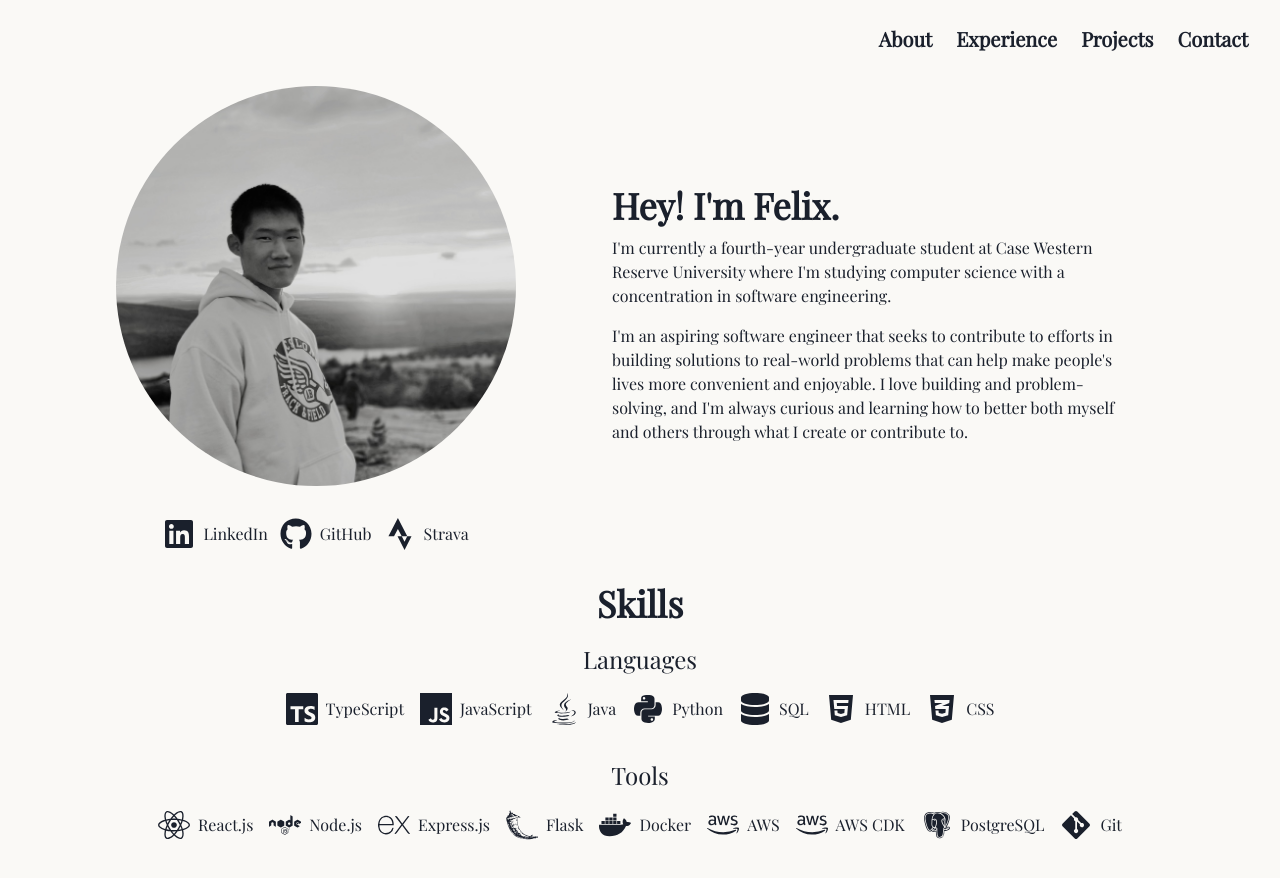
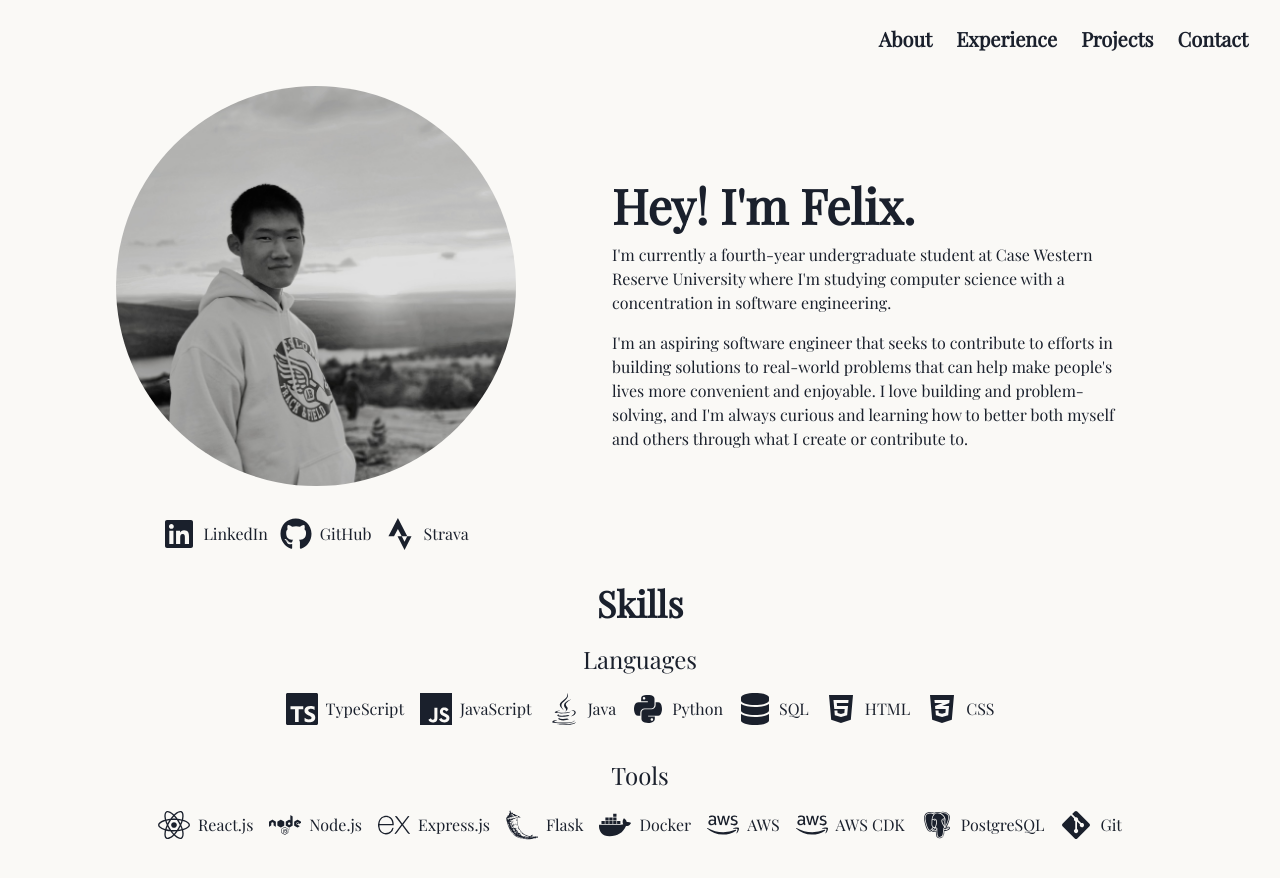
Before and after one commit to felixhuang12/felixhuang12.github.io, a React (Create React App) app: page / in a window 1280 px wide. Shown: the top 878 px of the page. Built offline with nearby package versions, Linux system fonts and the light colour scheme.

Commit message:
Change hey to 48

```diff
--- a/src/pages/Home.tsx
+++ b/src/pages/Home.tsx
@@ -22,7 +22,7 @@ import { FaGitAlt } from "react-icons/fa"
 const Blurb = () => {
     return (
         <Stack mb={8} mx={16} maxWidth={{ base: '100%', lg: '40%' }}>
-            <Heading>
+            <Heading fontSize={48}>
                 Hey! I'm Felix.
             </Heading>
             <Stack spacing={4}>
```
